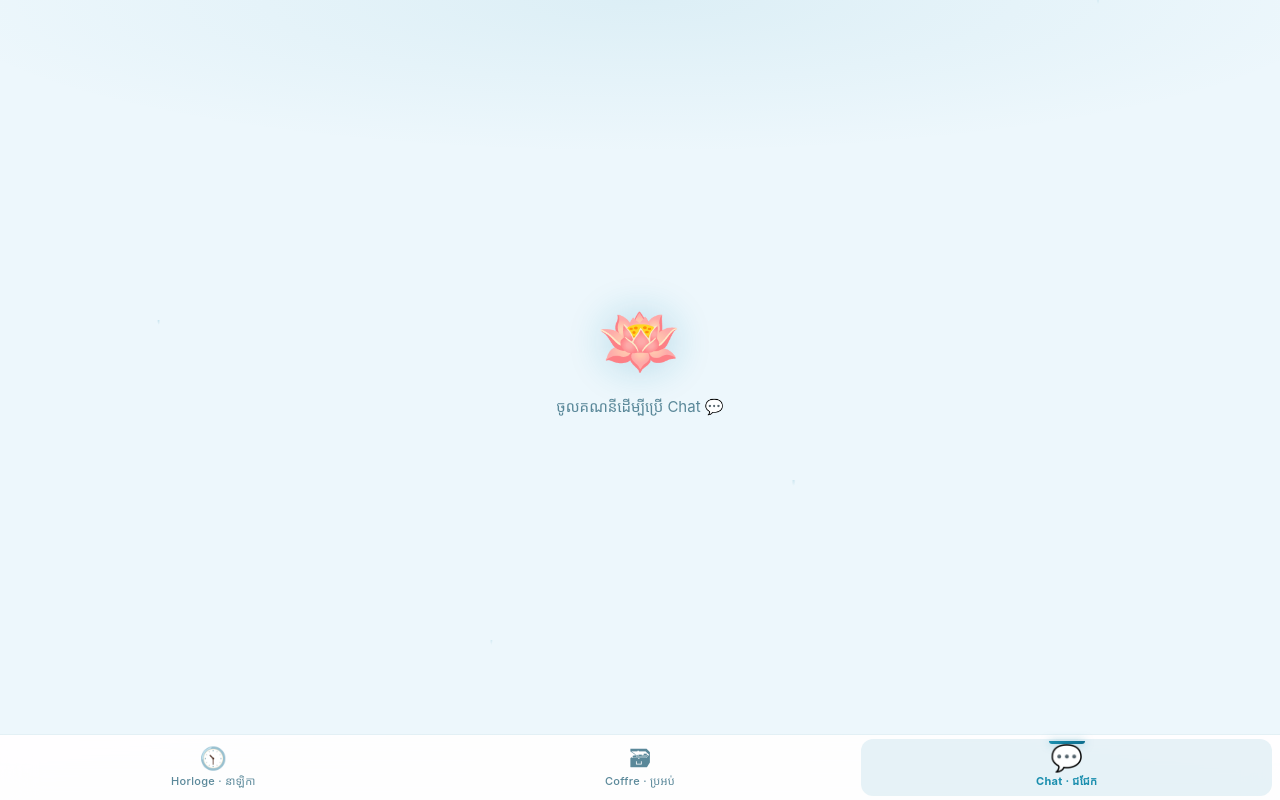
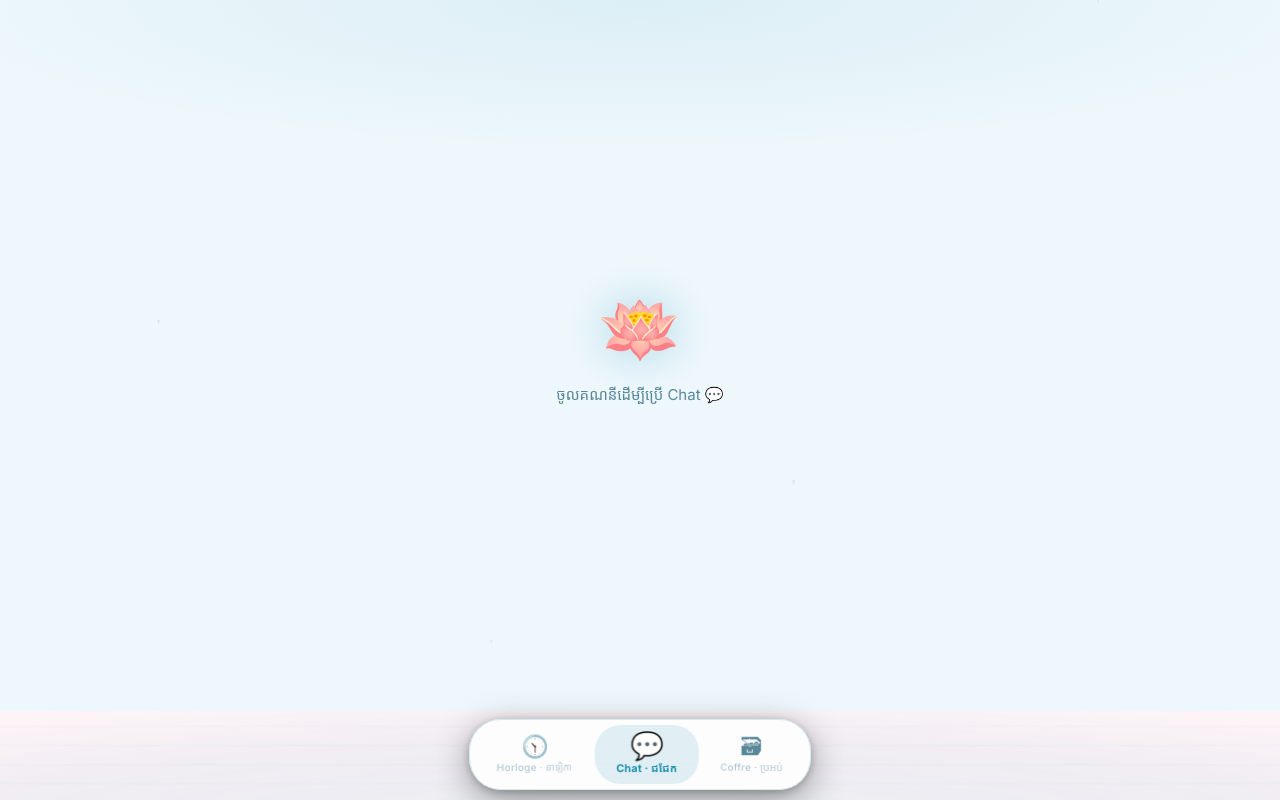
Before and after one commit to chetana/9074km, a SvelteKit app: page /chat in a window 1280 px wide. Built offline with nearby package versions, Linux system fonts and the light colour scheme.

Commit message:
UI: Inter + Noto Sans Khmer, floating dock 3D, Chat au centre, bords + ronds

```diff
--- a/src/app.css
+++ b/src/app.css
@@ -29,10 +29,10 @@
 	--fs-3xl:  1.375rem;   /* 22px */
 
 	/* ── Rayons ── */
-	--radius-sm:  0.5rem;   /* 8px  */
-	--radius-md:  0.75rem;  /* 12px */
-	--radius-xl:  1.25rem;  /* 20px */
-	--radius-2xl: 1.5rem;   /* 24px */
+	--radius-sm:  0.625rem;  /* 10px */
+	--radius-md:  1rem;      /* 16px */
+	--radius-xl:  1.5rem;    /* 24px */
+	--radius-2xl: 2rem;      /* 32px */
 	--radius-full: 9999px;
 
 	/* ── Ombres ── */
@@ -67,7 +67,8 @@ body {
 	overflow: hidden;
 	background: var(--bg);
 	color: var(--text);
-	font-family: -apple-system, BlinkMacSystemFont, 'Segoe UI', sans-serif;
+	font-family: 'Inter', 'Noto Sans Khmer', -apple-system, BlinkMacSystemFont, sans-serif;
+	font-feature-settings: 'cv02', 'cv03', 'cv04', 'cv11';
 	-webkit-font-smoothing: antialiased;
 	-webkit-text-size-adjust: 100%;
 }
--- a/src/app.html
+++ b/src/app.html
@@ -10,6 +10,9 @@
 		<meta name="apple-mobile-web-app-status-bar-style" content="black-translucent" />
 		<meta name="apple-mobile-web-app-title" content="Chet & Lys" />
 		<meta name="google-signin-client_id" content="267131866578-m6rua7ccatqno7lp0t0jscsrvsf69u4f.apps.googleusercontent.com" />
+		<link rel="preconnect" href="https://fonts.googleapis.com" />
+		<link rel="preconnect" href="https://fonts.gstatic.com" crossorigin="anonymous" />
+		<link href="https://fonts.googleapis.com/css2?family=Inter:ital,opsz,wght@0,14..32,300..700;1,14..32,300..700&family=Noto+Sans+Khmer:wght@300..700&display=swap" rel="stylesheet" />
 		<link rel="manifest" href="/manifest.json" />
 		<link rel="icon" href="/favicon.svg" type="image/svg+xml" />
 	<link rel="icon" href="/favicon.png" sizes="any" />
--- a/src/routes/+layout.svelte
+++ b/src/routes/+layout.svelte
@@ -31,8 +31,8 @@
 
 	const tabs = $derived([
 		{ path: '/horloge', icon: clockIcon(), label: 'Horloge', kh: 'នាឡិកា' },
+		{ path: '/chat',    icon: '💬',         label: 'Chat',    kh: 'ជជែក'   },
 		{ path: '/coffre',  icon: '🗃',         label: 'Coffre',  kh: 'ប្រអប់'  },
-		{ path: '/chat',    icon: '💬',         label: 'Chat',    kh: 'ជជែក'   }
 	]);
 
 	const currentPath = $derived($page.url.pathname);
@@ -57,13 +57,15 @@
 		{/key}
 	</main>
 
-	<nav class="bottom-nav" style="--tab-i: {activeIndex < 0 ? 2 : activeIndex}">
-		<div class="nav-indicator" aria-hidden="true"></div>
-		{#each tabs as tab}
+	<div class="nav-wrapper">
+		<nav class="bottom-nav">
+			{#each tabs as tab, i}
 				{@const active = $page.url.pathname.startsWith(tab.path)}
+				{@const offset = i - (activeIndex < 0 ? 2 : activeIndex)}
 				<button
 					class="tab"
 					class:active
+					style="--offset: {offset}"
 					onclick={() => goto(tab.path)}
 				>
 					<span class="icon">{tab.icon}</span>
@@ -71,6 +73,7 @@
 				</button>
 			{/each}
 		</nav>
+	</div>
 </div>
 
 <style>
@@ -98,52 +101,56 @@
 		background: var(--bg);
 	}
 
+	/* ── Floating dock wrapper ── */
+	.nav-wrapper {
+		flex-shrink: 0;
+		display: flex;
+		justify-content: center;
+		padding: 0.5rem var(--space-4) calc(0.625rem + env(safe-area-inset-bottom, 0px));
+		background: transparent;
+	}
+
+	/* ── Floating pill nav ── */
 	.bottom-nav {
 		display: flex;
-		position: relative;
-		background: color-mix(in srgb, var(--card) 92%, transparent);
-		backdrop-filter: blur(16px);
-		-webkit-backdrop-filter: blur(16px);
-		border-top: 1px solid color-mix(in srgb, var(--accent) 12%, transparent);
-		padding-bottom: env(safe-area-inset-bottom);
-		flex-shrink: 0;
+		gap: var(--space-1);
+		padding: 0.45rem 0.5rem;
+		background: color-mix(in srgb, var(--card) 88%, transparent);
+		backdrop-filter: blur(28px);
+		-webkit-backdrop-filter: blur(28px);
+		border: 1px solid color-mix(in srgb, var(--accent) 18%, transparent);
+		border-radius: 2rem;
+		box-shadow:
+			0 10px 36px rgba(0, 0, 0, 0.38),
+			0 2px 8px rgba(0, 0, 0, 0.22),
+			inset 0 1px 0 rgba(255, 255, 255, 0.07);
+		perspective: 560px;
 	}
 
-	/* Indicateur glissant */
-	.nav-indicator {
-		position: absolute;
-		top: 6px;
-		/* centre du tab i : i * 33.33% + 16.67% */
-		left: calc(var(--tab-i, 2) * 100% / 3 + 100% / 6 - 18px);
-		width: 36px;
-		height: 3px;
-		background: linear-gradient(90deg, var(--accent), var(--accent-warm));
-		border-radius: 0 0 3px 3px;
-		transition: left 0.38s cubic-bezier(0.34, 1.4, 0.64, 1);
-		pointer-events: none;
-		box-shadow: 0 0 8px color-mix(in srgb, var(--accent) 50%, transparent);
-	}
-
+	/* ── Tabs 3D ── */
 	.tab {
-		flex: 1;
 		display: flex;
 		flex-direction: column;
 		align-items: center;
-		gap: var(--space-1);
-		padding: var(--space-2) var(--space-2) var(--space-2);
+		justify-content: center;
+		gap: 3px;
+		padding: 0.5rem 1.25rem;
+		border-radius: 1.5rem;
 		color: var(--muted);
-		transition: color 0.25s, background 0.25s, transform 0.12s;
-		border-radius: var(--radius-md);
-		margin: var(--space-1) var(--space-2);
-	}
-
-	.tab:active {
-		transform: scale(0.92);
+		min-width: 5rem;
+		transform:
+			rotateY(calc(var(--offset, 0) * -20deg))
+			translateZ(-5px);
+		transition:
+			transform 0.44s cubic-bezier(0.34, 1.2, 0.64, 1),
+			color 0.3s,
+			background 0.3s;
 	}
 
 	.tab.active {
 		color: var(--accent);
-		background: color-mix(in srgb, var(--accent) 10%, transparent);
+		background: color-mix(in srgb, var(--accent) 13%, transparent);
+		transform: rotateY(0deg) translateZ(22px) scale(1.03);
 	}
 
 	.tab:not(.active):hover {
@@ -151,24 +158,39 @@
 		background: color-mix(in srgb, var(--accent) 6%, transparent);
 	}
 
+	.tab:active {
+		transform:
+			rotateY(calc(var(--offset, 0) * -20deg))
+			translateZ(-5px)
+			scale(0.91);
+	}
+
+	.tab.active:active {
+		transform: rotateY(0) translateZ(22px) scale(0.95);
+	}
+
+	/* ── Icône & label ── */
 	.icon {
 		font-size: var(--fs-3xl);
 		line-height: 1;
-		transition: transform 0.25s cubic-bezier(0.34, 1.56, 0.64, 1);
+		transition: transform 0.3s cubic-bezier(0.34, 1.56, 0.64, 1);
 	}
 
 	.tab.active .icon {
-		transform: scale(1.18);
+		transform: scale(1.14);
 	}
 
 	.label {
-		font-size: var(--fs-xs);
-		letter-spacing: 0.3px;
+		font-size: 0.625rem;
 		font-weight: 500;
-		transition: font-weight 0.2s, color 0.25s;
+		letter-spacing: 0.2px;
+		white-space: nowrap;
+		opacity: 0.45;
+		transition: opacity 0.25s, font-weight 0.2s;
 	}
 
 	.tab.active .label {
+		opacity: 1;
 		font-weight: 700;
 	}
 </style>
```
Lines whose indentation alone changed are shown as unchanged.
